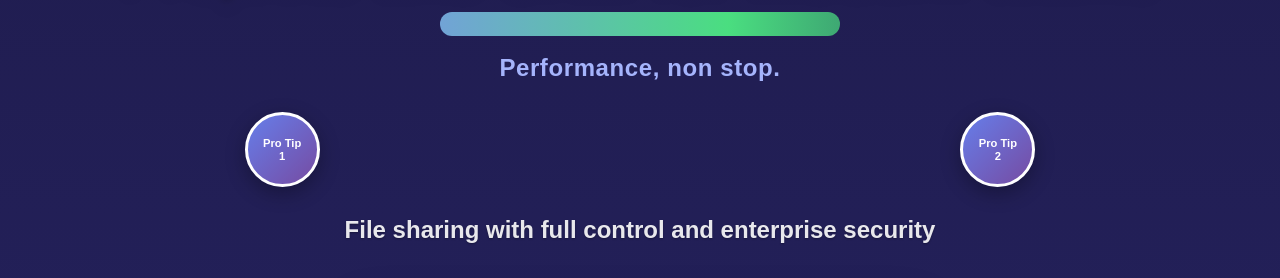
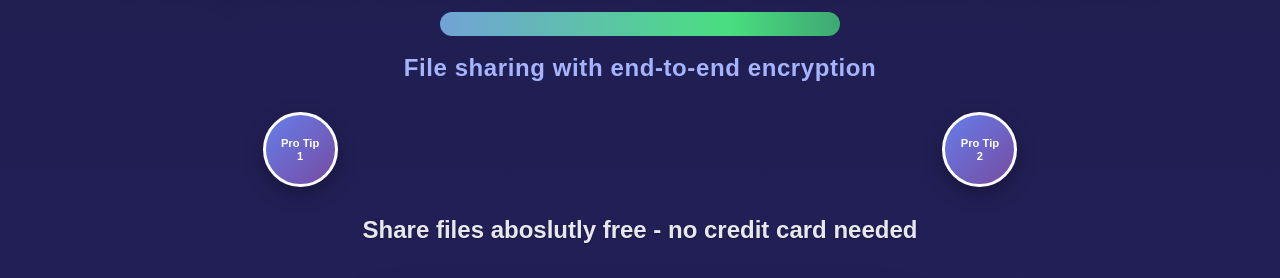
Before and after one commit to Industrinat/flowen-landing, a Next.js app: page / in a window 1280 px wide. Shown: the part 328-606 px from the top of the page. Built offline with nearby package versions, Linux system fonts and the light colour scheme.

Commit message:
Update hero text and minor improvements

```diff
--- a/app/page.tsx
+++ b/app/page.tsx
@@ -76,7 +76,8 @@ export default function Home() {
         </h1>
         <div className={styles.customline}></div>
         <span className="mt-2 text-l md:text-2xl text-indigo-300 font-semibold tracking-wide block">
-          Performance, non stop.
+          File sharing with end-to-end encryption
+
         </span>
       </header>
 
--- a/components/EmailWithProTips.tsx
+++ b/components/EmailWithProTips.tsx
@@ -32,8 +32,8 @@ export function EmailWithProTips() {
     },
     {
       id: 2,
-      title: "European Team Collaboration",
-      content: "Designed for European work culture with multi-language support, timezone awareness, and collaboration tools that fit EU business practices.",
+      title: "File sharing with end-to-end encryption",
+      content: "Your files are encrypted before leaving your computer - not even we can read them.",
       position: "top-right"
     },
     {
@@ -90,7 +90,7 @@ export function EmailWithProTips() {
           margin: '0',
           textShadow: '0 1px 2px rgba(0,0,0,0.3)'
         }}>
-          File sharing with full control and enterprise security
+          Share files aboslutly free - no credit card needed
         </h2>
       </div>
 
```
